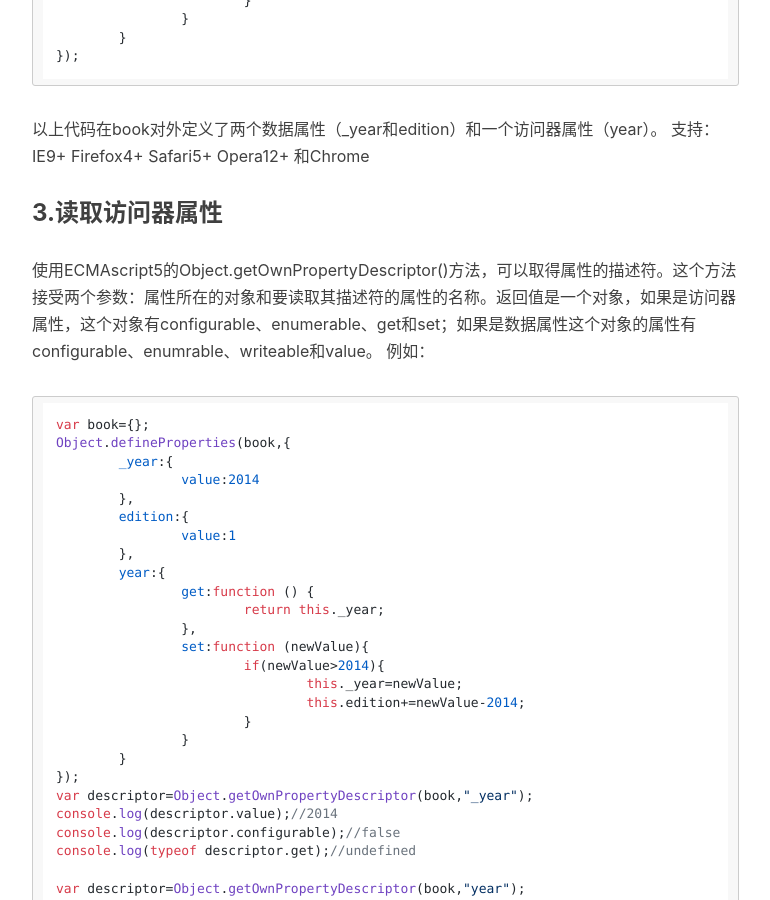
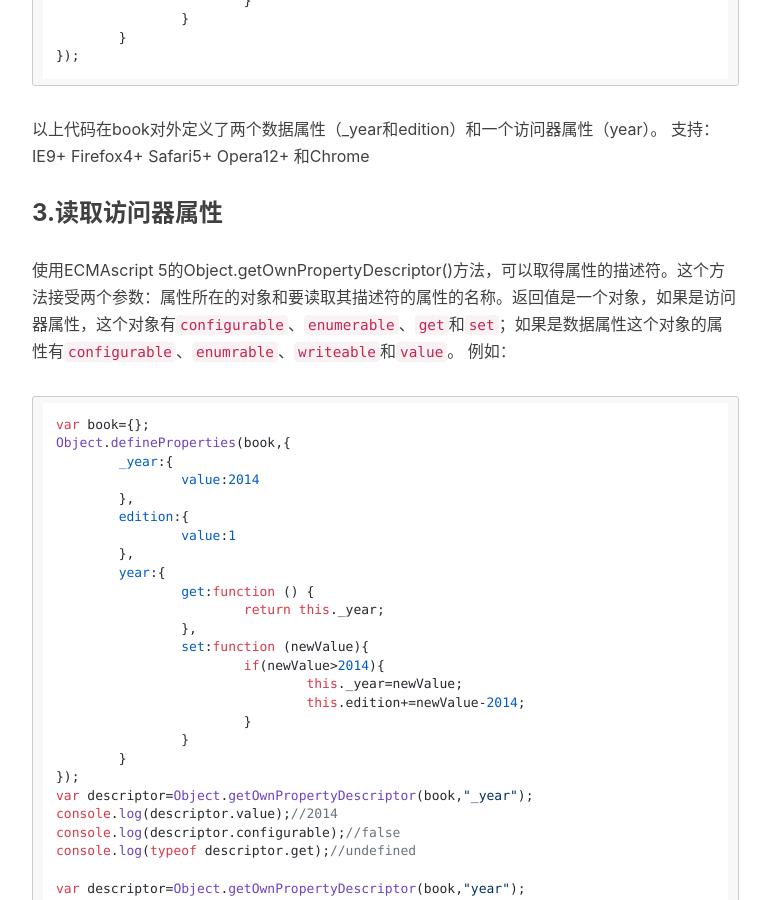
Before and after one commit to xx19941215/xx19941215.github.io, a Jekyll site: the page built from _posts/2016-01-14-js-object-oriented.markdown, in a window 1280 px wide and 900 px high, scrolled down 3069 px. Shown: the whole window, without its empty margins (233-1003 px from the left). Built offline with Jekyll 4.4.1, drawn with Linux system fonts in a browser that asks for light colours; nearby versions of some CDN libraries; comment, search, counter and statistics services are not loaded.

Commit message:
modify post

````diff
--- a/_posts/2016-01-14-js-object-oriented.markdown
+++ b/_posts/2016-01-14-js-object-oriented.markdown
@@ -120,7 +120,7 @@ Object.defineProperties(book,{
 
 ### 3.读取访问器属性
 
-使用ECMAscript5的Object.getOwnPropertyDescriptor()方法，可以取得属性的描述符。这个方法接受两个参数：属性所在的对象和要读取其描述符的属性的名称。返回值是一个对象，如果是访问器属性，这个对象有configurable、enumerable、get和set；如果是数据属性这个对象的属性有configurable、enumrable、writeable和value。
+使用ECMAscript 5的Object.getOwnPropertyDescriptor()方法，可以取得属性的描述符。这个方法接受两个参数：属性所在的对象和要读取其描述符的属性的名称。返回值是一个对象，如果是访问器属性，这个对象有`configurable`、`enumerable`、`get`和`set`；如果是数据属性这个对象的属性有`configurable`、`enumrable`、`writeable`和`value`。
 例如：
 
 ```javascript
````
